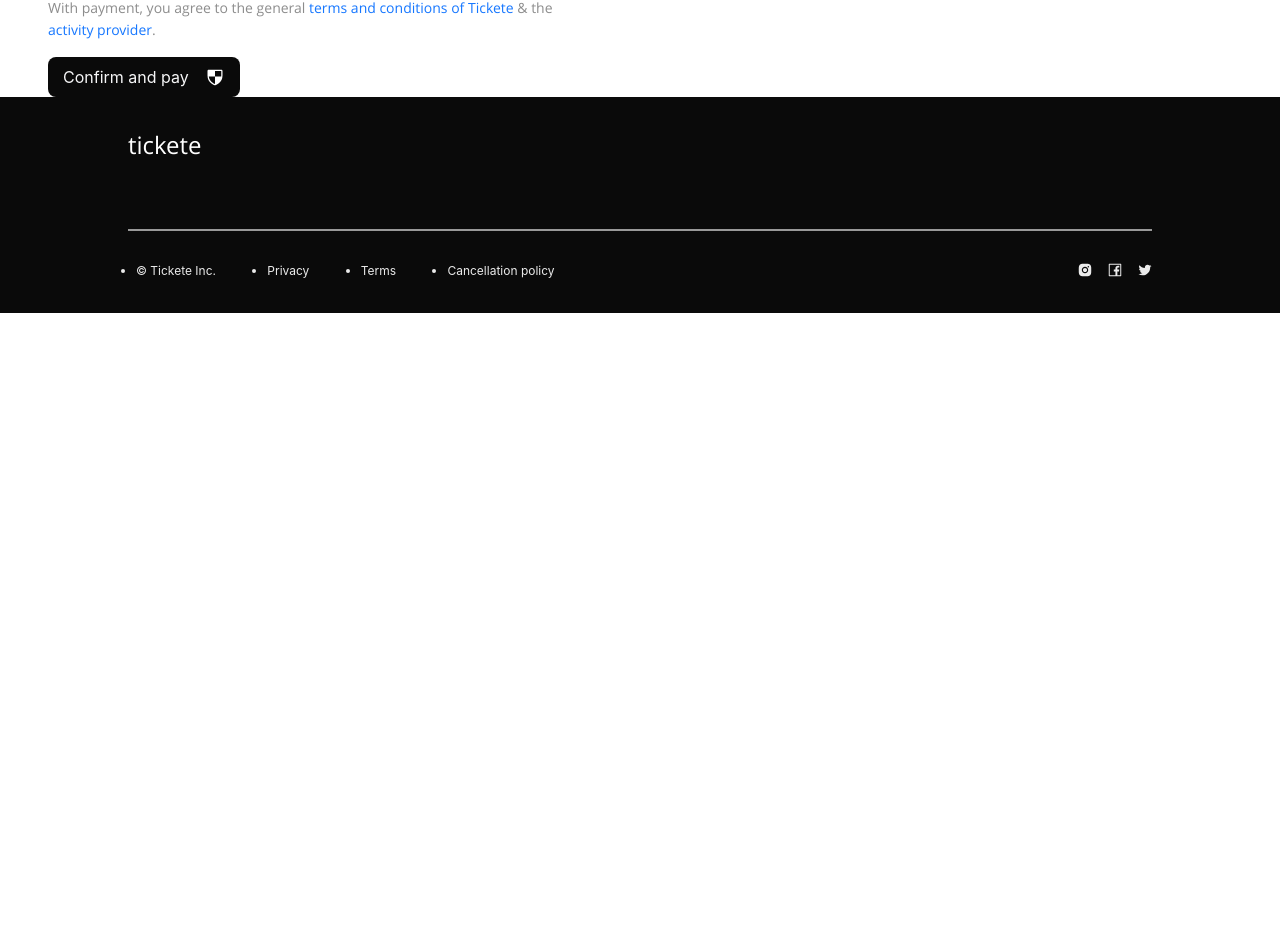
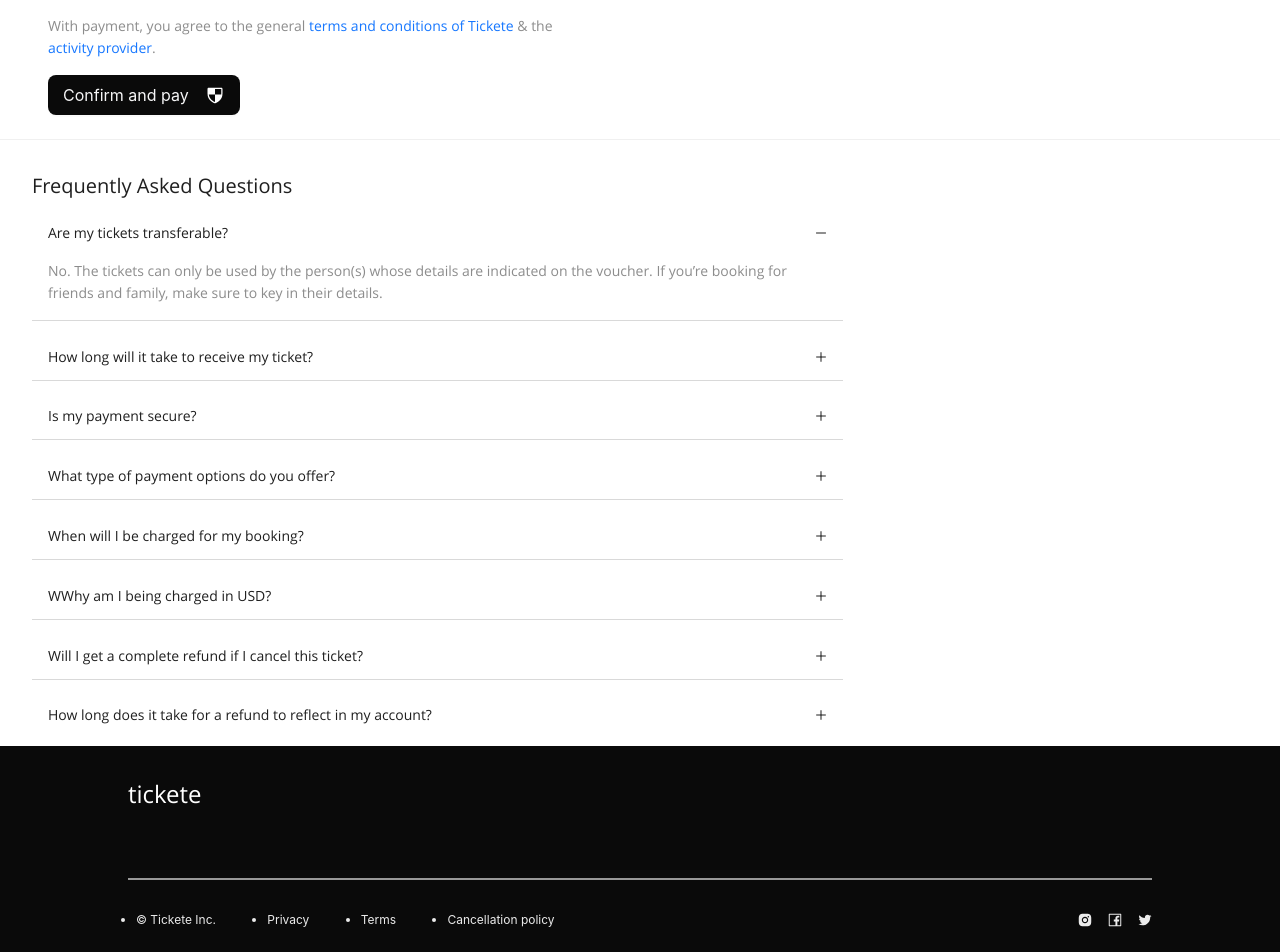
Before and after one commit to Durgesh2601/Tickete, a React (Create React App) app: page / in a window 1280 px wide. Shown: the part 1108-2060 px from the top of the page. Before the commit the page ends 1421 px from the top, so only its background shows below. Built offline with nearby package versions, Linux system fonts and the light colour scheme.

Commit message:
f and q section

```diff
--- a/src/App.js
+++ b/src/App.js
@@ -1,12 +1,16 @@
+import { Divider } from "antd";
 import Footer from "./components/Footer";
 import InfoContainer from "./components/InfoContainer";
 import Navbar from "./components/Navbar";
+import FrequentlyAskedQuestions from "./components/F&Q";
 
 function App() {
   return (
     <div>
       <Navbar />
       <InfoContainer />
+      <Divider />
+      <FrequentlyAskedQuestions />
       <Footer />
     </div>
   );
--- a/src/components/CommonComponents/index.js
+++ b/src/components/CommonComponents/index.js
@@ -59,7 +59,7 @@ const CustomField = ({ type = "primary", title = "" }) => {
 const RenderHeader = ({ title = "", subTitle = "" }) => {
   return (
     <>
-      <Title level={5}>{title}</Title>
+      <Title level={4}>{title}</Title>
       <Text type="secondary">{subTitle}</Text>
     </>
   );
@@ -91,7 +91,8 @@ const Confirmation = ({
       <Row className="fields-row">
         <Text type="secondary">
           With payment, you agree to the general{" "}
-          <a>terms and conditions of Tickete</a> & the <a>activity provider</a>.
+          <a href="/">terms and conditions of Tickete</a> & the{" "}
+          <a href="/">activity provider</a>.
         </Text>
       </Row>
       <Row className="fields-row">
--- /dev/null
+++ b/src/components/F&Q/index.css
@@ -0,0 +1,6 @@
+.help-container {
+  padding: 0.5rem 2rem;
+}
+.custom-collapse .ant-collapse-item:not(:last-child) {
+  margin-bottom: 0.8rem;
+}
--- /dev/null
+++ b/src/components/F&Q/index.js
@@ -0,0 +1,31 @@
+import { Col, Collapse, Row } from "antd";
+import { MinusOutlined, PlusOutlined } from "@ant-design/icons";
+import { RenderHeader } from "../CommonComponents";
+import { fAndQContents } from "../../constants/data";
+import "./index.css";
+
+const FrequentlyAskedQuestions = () => {
+  return (
+    <div className="help-container">
+      <RenderHeader title="Frequently Asked Questions" />
+      <Row>
+        <Col span={16}>
+          <Collapse
+            className="custom-collapse"
+            style={{ background: "white" }}
+            bordered={false}
+            defaultActiveKey={["1"]}
+            expandIconPosition={"end"}
+            items={fAndQContents}
+            expandIcon={({ isActive }) =>
+              isActive ? <MinusOutlined /> : <PlusOutlined />
+            }
+          />
+        </Col>
+        <Col></Col>
+      </Row>
+    </div>
+  );
+};
+
+export default FrequentlyAskedQuestions;
--- a/src/components/InfoContainer/index.js
+++ b/src/components/InfoContainer/index.js
@@ -5,10 +5,8 @@ import {
   CustomField,
   FieldRenderer,
   RenderHeader,
-  Text,
-  Title,
 } from "../CommonComponents";
-import { formFields } from "../../constants/formFields";
+import { formFields } from "../../constants/data";
 
 const InfoContainer = () => {
   return (
--- /dev/null
+++ b/src/constants/data.js
@@ -0,0 +1,207 @@
+import { Text } from "../components/CommonComponents";
+
+const formFields = {
+  basic: {
+    id: "basic--1",
+    title: "Enter your details",
+    subTitle:
+      "We'll be sending your tickets to the details below. Booking for a friend? Add their details.",
+    fields: [
+      {
+        id: "basic--1--1",
+        name: "fullName",
+        label: "Full Name",
+        type: "text",
+        placeholder: "Tickete Inc",
+        required: true,
+      },
+      {
+        id: "basic--1--2",
+        name: "phone",
+        label: "Phone number",
+        type: "number",
+        placeholder: "+85 2345345678",
+        required: true,
+      },
+      {
+        id: "basic--1--3",
+        name: "fullName2",
+        label: "Full Name",
+        type: "text",
+        placeholder: "hi@tickete.com",
+        required: false,
+      },
+      {
+        id: "basic--1--4",
+        name: "fullName3",
+        label: "Full Name",
+        type: "text",
+        placeholder: "hi@tickete.com",
+        required: false,
+      },
+    ],
+  },
+  additional: {
+    id: "additional--2",
+    title: "Additional information",
+    subTitle: "We need a few more details to complete your reservation.",
+    fields: [
+      {
+        id: "additional--2--1",
+        name: "fullName4",
+        label: "Full Name",
+        type: "text",
+        placeholder: "<custom input>",
+        required: false,
+      },
+      {
+        id: "additional--2--2",
+        name: "dropdown",
+        label: "Dropdown",
+        type: "select",
+        placeholder: "<dropdown>",
+        required: false,
+      },
+    ],
+  },
+  payment: {
+    id: "payment--3",
+    title: "Select your mode of payment",
+    subTitle: "Payments with Tickete are secure and encrypted.",
+    renderExtraFields: true,
+    fields: [
+      {
+        id: "payment--3--1",
+        name: "nameOnCard",
+        label: "<Name on Card>",
+        type: "text",
+        placeholder: "Tickete Inc",
+        required: true,
+      },
+      {
+        id: "payment--3--2",
+        name: "cardNumber",
+        label: "<Card Number>",
+        type: "number",
+        placeholder: "1234 1234 1234 1234",
+        required: true,
+      },
+      {
+        id: "payment--3--3",
+        name: "expiryDate",
+        label: "<Expiry Date>",
+        type: "date",
+        placeholder: "06/26",
+        required: true,
+      },
+      {
+        id: "payment--3--4",
+        name: "cvv",
+        label: "<CVV/CVC>",
+        type: "password",
+        placeholder: "***",
+        required: true,
+      },
+    ],
+  },
+};
+
+const fAndQContents = [
+  {
+    key: "1",
+    label: <Text style={{margin: '1rem 0'}} strong> Are my tickets transferable?</Text>,
+    children: (
+      <Text type="secondary">
+        No. The tickets can only be used by the person(s) whose details are
+        indicated on the voucher. If you’re booking for friends and family, make
+        sure to key in their details.
+      </Text>
+    ),
+  },
+  {
+    key: "2",
+    label: <Text strong>How long will it take to receive my ticket?</Text>,
+    children: (
+      <Text type="secondary">
+        The tickets will hit your inbox as soon as you complete making the
+        payment.
+      </Text>
+    ),
+  },
+  {
+    key: "3",
+    label: <Text strong> Is my payment secure?</Text>,
+    children: (
+      <Text type="secondary">
+        We use a PCI compliant payment gateway that is internationally
+        recognized and protects against fraud and unauthorized transactions. In
+        short, your payment is a 100% secure and you have nothing to worry!
+      </Text>
+    ),
+  },
+  {
+    key: "4",
+    label: <Text strong>What type of payment options do you offer?</Text>,
+    children: (
+      <Text type="secondary">
+        We accept payments via all major international debit cards, credit
+        cards, Google Pay and Apple Pay. Please note that Tickete being an
+        online marketplace does not accept cash payments.
+      </Text>
+    ),
+  },
+  {
+    key: "5",
+    label: <Text strong> When will I be charged for my booking?</Text>,
+    children: (
+      <Text type="secondary">
+        Your account will be charged immediately upon booking. If the booking is
+        cancelled from your end or by our local tour operator, we will refund
+        the entire amount to your account at no extra cost.
+      </Text>
+    ),
+  },
+  {
+    key: "6",
+    label: <Text strong>WWhy am I being charged in USD?</Text>,
+    children: (
+      <Text type="secondary">
+        All payments on Tickete are charged in USD. Your accounted will be
+        debited with the spot rate for the conversion rate from your local
+        currency to USD. We understand this is less than ideal but, we’re
+        working on accepting payments in currencies across the world.
+      </Text>
+    ),
+  },
+  {
+    key: "7",
+    label: (
+      <Text strong> Will I get a complete refund if I cancel this ticket?</Text>
+    ),
+    children: (
+      <Text type="secondary">
+        The cancellation and refund policy varies per ticket. While some can be
+        canceled up to 24, 48, or 72 hours before they start, several others
+        can’t be canceled once the reservation has been confirmed. For the ones
+        that can cancelled within the permissible cancellation period, you will
+        receive a full refund.
+      </Text>
+    ),
+  },
+  {
+    key: "8",
+    label: (
+      <Text strong>
+        How long does it take for a refund to reflect in my account?
+      </Text>
+    ),
+    children: (
+      <Text type="secondary">
+        Depending on your bank, it typically takes anywhere between 2-7 working
+        days for the refunded amount to reflect in your account.
+      </Text>
+    ),
+  },
+];
+
+export { formFields, fAndQContents };
--- a/src/constants/formFields.js
+++ /dev/null
@@ -1,107 +0,0 @@
-import { Row } from "antd";
-
-export const formFields = {
-  basic: {
-    id: "basic--1",
-    title: "Enter your details",
-    subTitle:
-      "We'll be sending your tickets to the details below. Booking for a friend? Add their details.",
-    fields: [
-      {
-        id: "basic--1--1",
-        name: "fullName",
-        label: "Full Name",
-        type: "text",
-        placeholder: "Tickete Inc",
-        required: true,
-      },
-      {
-        id: "basic--1--2",
-        name: "phone",
-        label: "Phone number",
-        type: "number",
-        placeholder: "+85 2345345678",
-        required: true,
-      },
-      {
-        id: "basic--1--3",
-        name: "fullName2",
-        label: "Full Name",
-        type: "text",
-        placeholder: "hi@tickete.com",
-        required: false,
-      },
-      {
-        id: "basic--1--4",
-        name: "fullName3",
-        label: "Full Name",
-        type: "text",
-        placeholder: "hi@tickete.com",
-        required: false,
-      },
-    ],
-  },
-  additional: {
-    id: "additional--2",
-    title: "Additional information",
-    subTitle: "We need a few more details to complete your reservation.",
-    fields: [
-      {
-        id: "additional--2--1",
-        name: "fullName4",
-        label: "Full Name",
-        type: "text",
-        placeholder: "<custom input>",
-        required: false,
-      },
-      {
-        id: "additional--2--2",
-        name: "dropdown",
-        label: "Dropdown",
-        type: "select",
-        placeholder: "<dropdown>",
-        required: false,
-      },
-    ],
-  },
-  payment: {
-    id: "payment--3",
-    title: "Select your mode of payment",
-    subTitle: "Payments with Tickete are secure and encrypted.",
-    renderExtraFields: true,
-    fields: [
-      {
-        id: "payment--3--1",
-        name: "nameOnCard",
-        label: "<Name on Card>",
-        type: "text",
-        placeholder: "Tickete Inc",
-        required: true,
-      },
-      {
-        id: "payment--3--2",
-        name: "cardNumber",
-        label: "<Card Number>",
-        type: "number",
-        placeholder: "1234 1234 1234 1234",
-        required: true,
-      },
-      {
-        id: "payment--3--3",
-        name: "expiryDate",
-        label: "<Expiry Date>",
-        type: "date",
-        placeholder: "06/26",
-        required: true,
-      },
-      {
-        id: "payment--3--4",
-        name: "cvv",
-        label: "<CVV/CVC>",
-        type: "password",
-        placeholder: "***",
-        required: true,
-      },
-    ],
-  },
-};
```
Also changed, not shown: src/index.css (line endings or trailing spaces).
